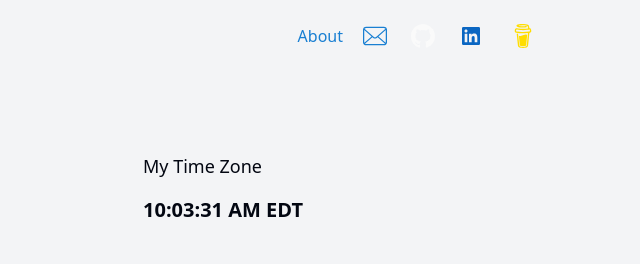
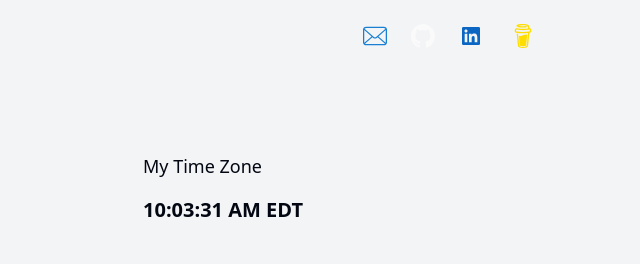
Before and after one commit to bmahnke/challenges, an Astro site in the folder main/: page / in a window 1280 px wide. Shown: the top 264 px of the page, 513-1153 px from the left. Built offline with nearby package versions, Linux system fonts and the light colour scheme; Astro itself is replaced by a stand-in of ours.

Commit message:
remove about for now

```diff
--- a/main/src/components/Nav.astro
+++ b/main/src/components/Nav.astro
@@ -11,7 +11,7 @@ import IconLinkButton from "./IconLinkButton.astro";
         <a href="/" class="text-2xl text-gray-100"><span class="text-primary text-3xl">B</span>rett <span class="text-primary text-3xl">M</span>ahnke</a>
     </section>
     <section class="hidden sm:flex items-center space-x-4">
-        <a href="/about">About</a>
+        <a class="hidden" href="/about">About</a>
         <a class="hidden" href="/projects">Projects</a>
         <IconLinkButton icon="mail" buttonClassList="text-primary border-none hover:text-primary-lighter" iconClassList="w-6 h-6" text="Email Me" link="mailto:brett.mahnke@gmail.com" />
         <IconLinkButton text="external github link" icon='skills/github-dark' buttonClassList="text-primary border-none hover:text-primary-lighter" iconClassList="w-6 h-6 " link="https://github.com/bmahnke" />
```
